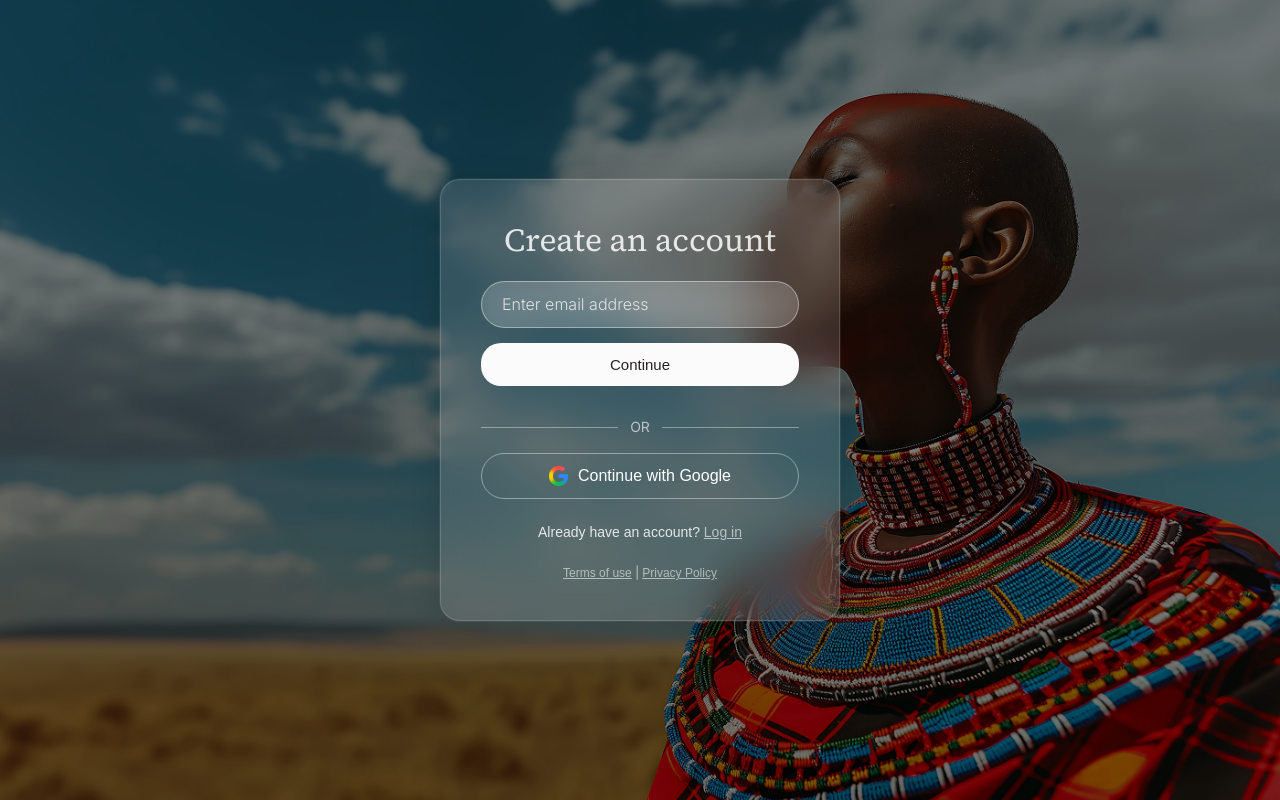
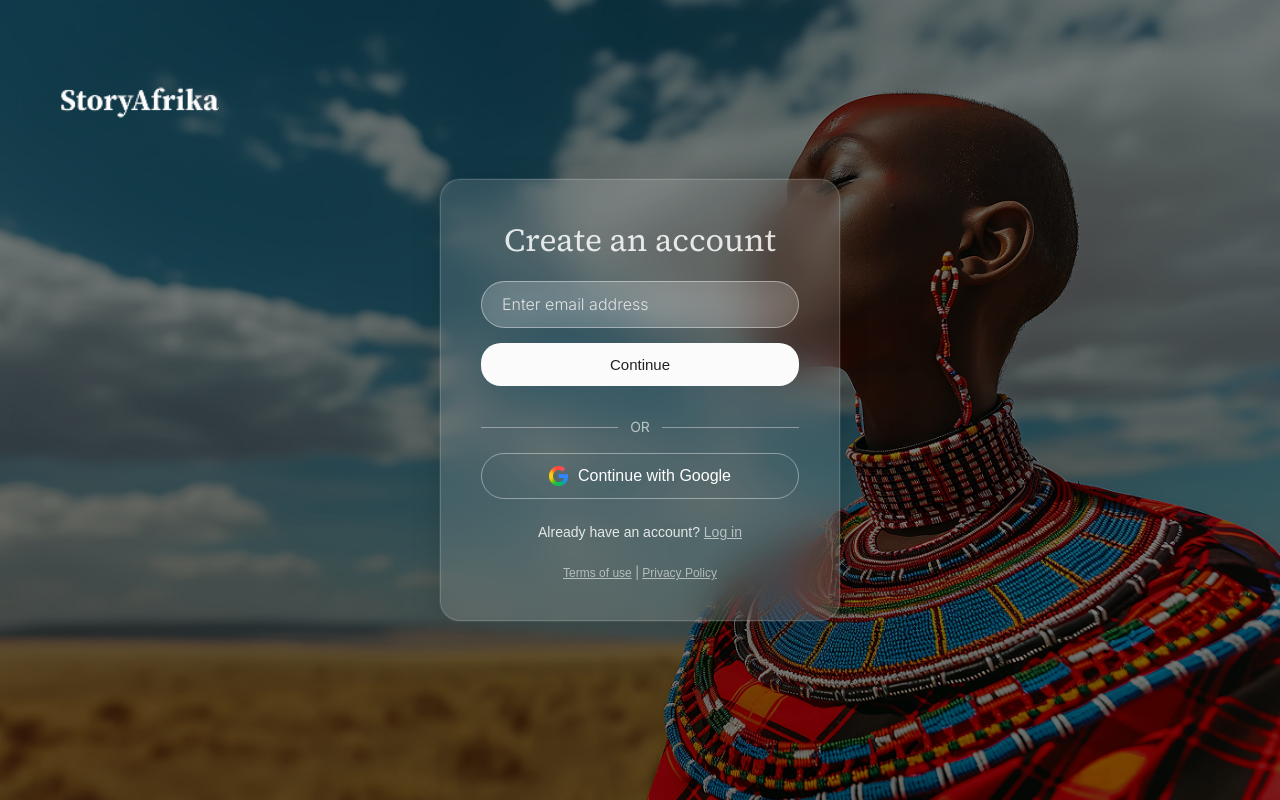
Before and after one commit to Faithwealth1/story-afrika, a React (Create React App) app: page / in a window 1280 px wide. Built offline with nearby package versions, Linux system fonts and the light colour scheme.

Commit message:
corrected the logo

```diff
--- a/src/Signup.js
+++ b/src/Signup.js
@@ -3,6 +3,7 @@ import React, { useState } from 'react';
 import { useNavigate } from 'react-router-dom';
 import background from './assets/background.jpg';
 import googleIcon from './assets/google.png';
+import logo from './assets/storyafricalogo.png';
 import './App.css';
 
 function Signup() {
@@ -20,7 +21,7 @@ function Signup() {
 
   return (
     <div className="app-container" style={{ backgroundImage: `url(${background})` }}>
-
+      <img src={logo} alt="StoryAfrika" className="title-logo" />
 
       <div className="overlay">
         <h2 className="subtitle">Create an account</h2>
```
